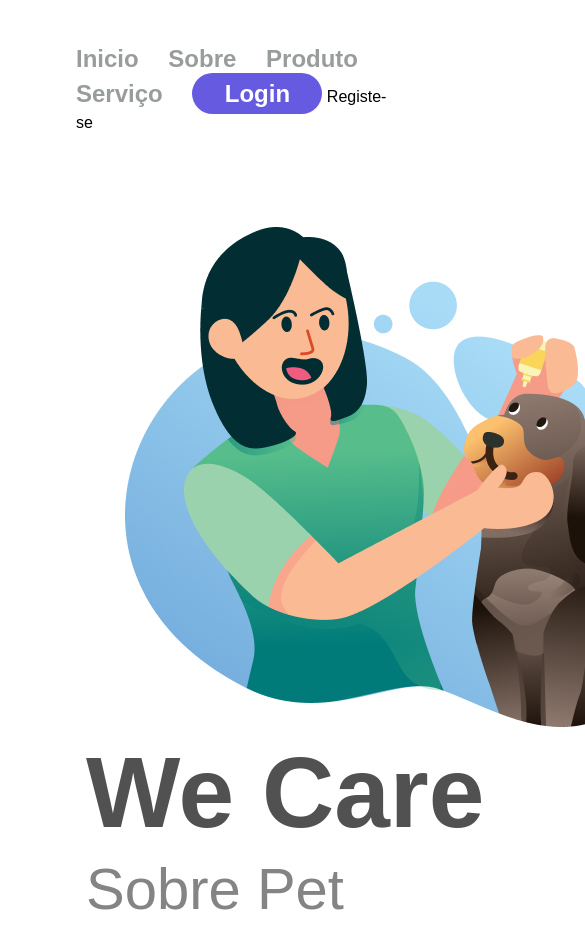
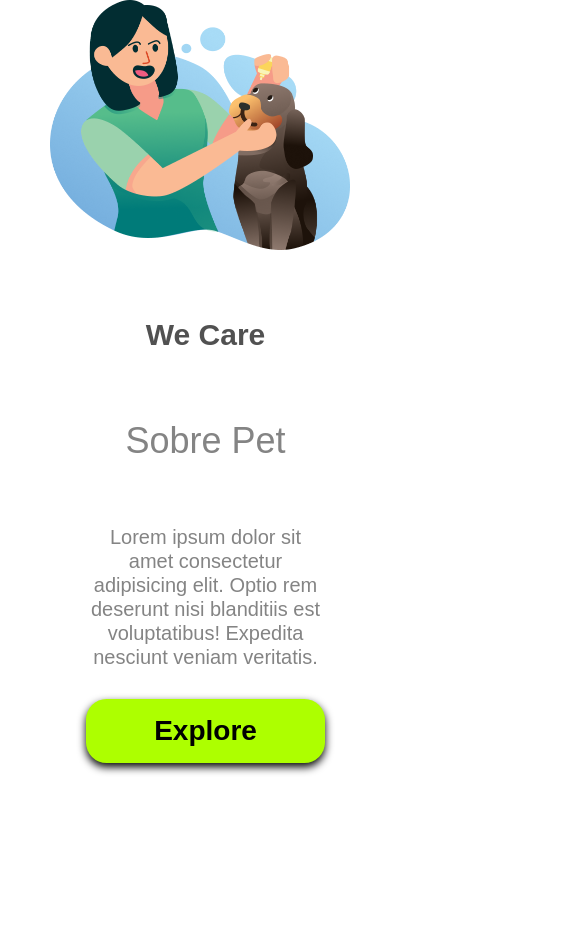
Before and after one commit to DaniAlves27/Prticando----HTML---CSS--, a plain HTML site: page index.html in a window 390 px wide. Shown: the top 927 px of the page, 585 px wide, since content can reach past the window. After the commit the page ends 844 px from the top, so only its background shows below. Drawn offline with Linux system fonts and the light colour scheme.

Commit message:
Adicionando responsividade

```diff
--- a/style.css
+++ b/style.css
@@ -85,3 +85,56 @@ p{
     cursor: pointer;
     filter:drop-shadow(0px 4px 4px rgba(0, 0, 0, 25))
 }
+
+@media screen and (max-width: 800px ){
+
+    *{
+        padding: 0;
+
+    }
+
+    .logo{
+        width: 300px;
+        height: 250px;
+        margin-left:50px ;
+
+    }
+
+    header{
+        display: none;
+    }
+
+    h1{
+        font-size: 30px;
+        line-height: 45px;
+        width: auto;
+        margin: 58px 100px 0px 0px;
+
+        text-align: center;
+    }
+
+    h2{
+        font-size: 36px;
+        line-height: 52px;
+        width: auto;
+        margin: 58px;
+        text-align: center;
+        margin: 58px 100px 0px 0px;
+    }
+
+    p{
+        font-size: 20px;
+        line-height: 24px;
+        width: auto;
+        margin: 25px 50px;
+
+        text-align: center;
+        margin: 58px 100px 0px 0px;
+    }
+
+    button{
+        display: block;
+        margin: 30px 100px 0 0 ;
+    }
+
+}
```
Also changed, not shown: index.html (+1 -0 lines).
